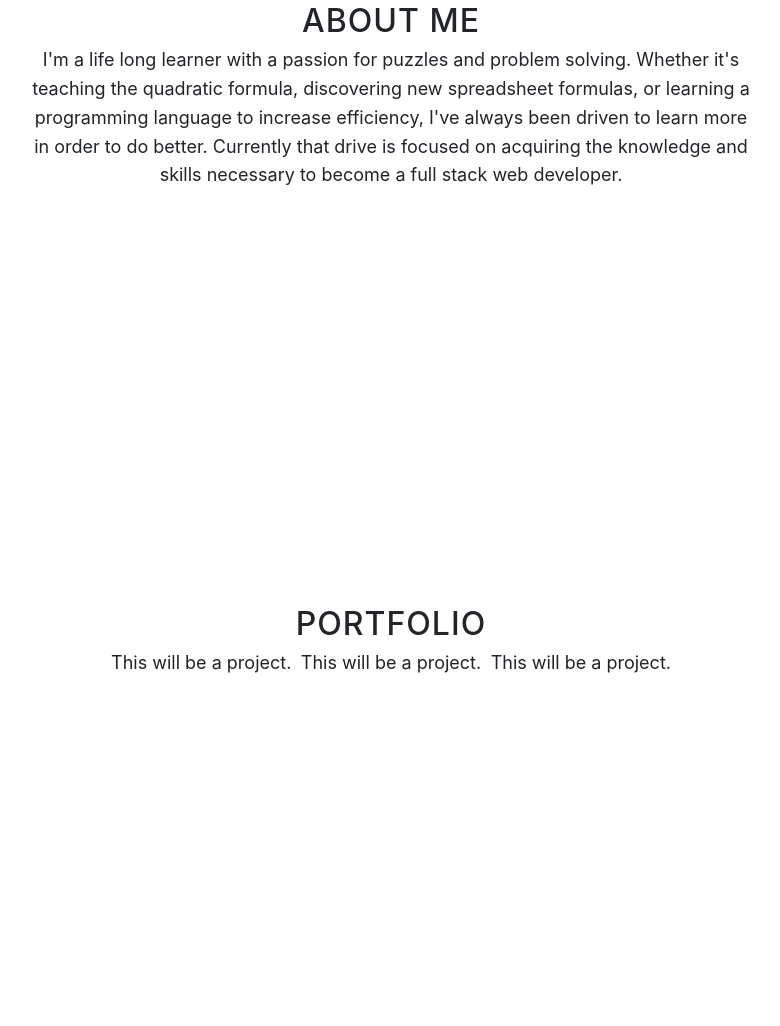
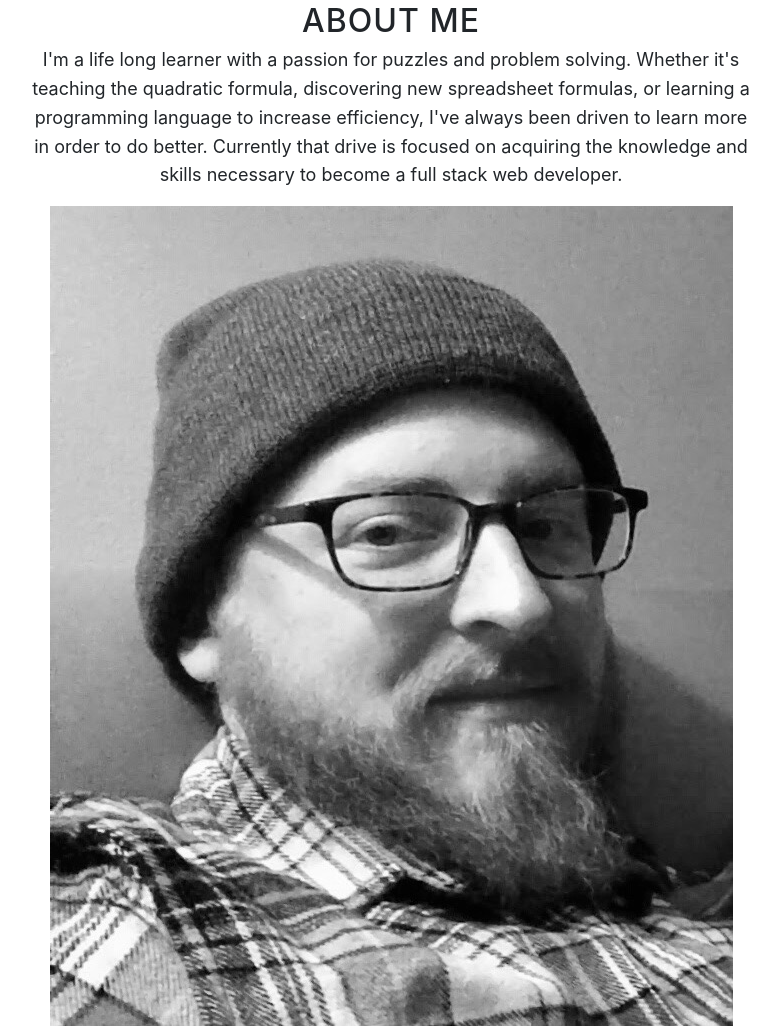
Before and after one commit to mdcollins80/mdcollins80.github.io, a website with bundled scripts: page index.html in a window 1280 px wide. Shown: the part 997-2023 px from the top of the page, without its empty margins (249-1029 px from the left). Built offline with nearby package versions, Linux system fonts and the light colour scheme.

Commit message:
Adds pictures to server and index.html
Adds profile picture and background picture to server.  Adds profile
picture to index.html with an img tag.

```diff
--- a/index.html
+++ b/index.html
@@ -80,6 +80,11 @@
           <div class="col-lg-8 mx-auto">
             <h2>About Me</h2>
             <p>I'm a life long learner with a passion for puzzles and problem solving. Whether it's teaching the quadratic formula, discovering new spreadsheet formulas, or learning a programming language to increase efficiency, I've always been driven to learn more in order to do better. Currently that drive is focused on acquiring the knowledge and skills necessary to become a full stack web developer.</p>
+          </div>
+        </div>
+        <div class="row">
+          <div class="col-lg-8 mx-auto">
+            <img src="img/IMG_20170311_165514.jpg">
           </div>
         </div>
       </div>
```
Also changed, not shown: img/IMG_20170311_165514.jpg (added), img/IMG_20170629_200620.jpg (added).
